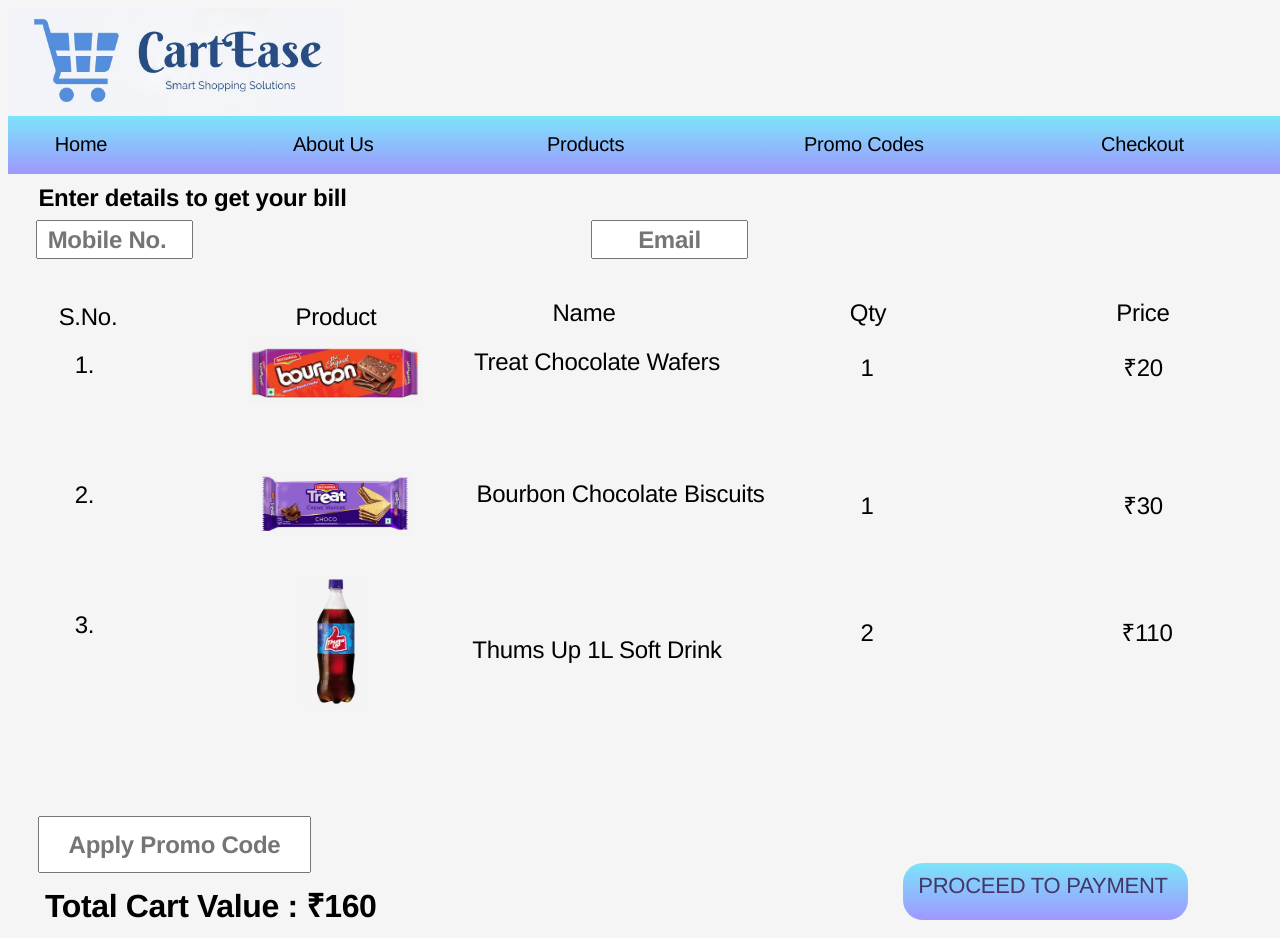
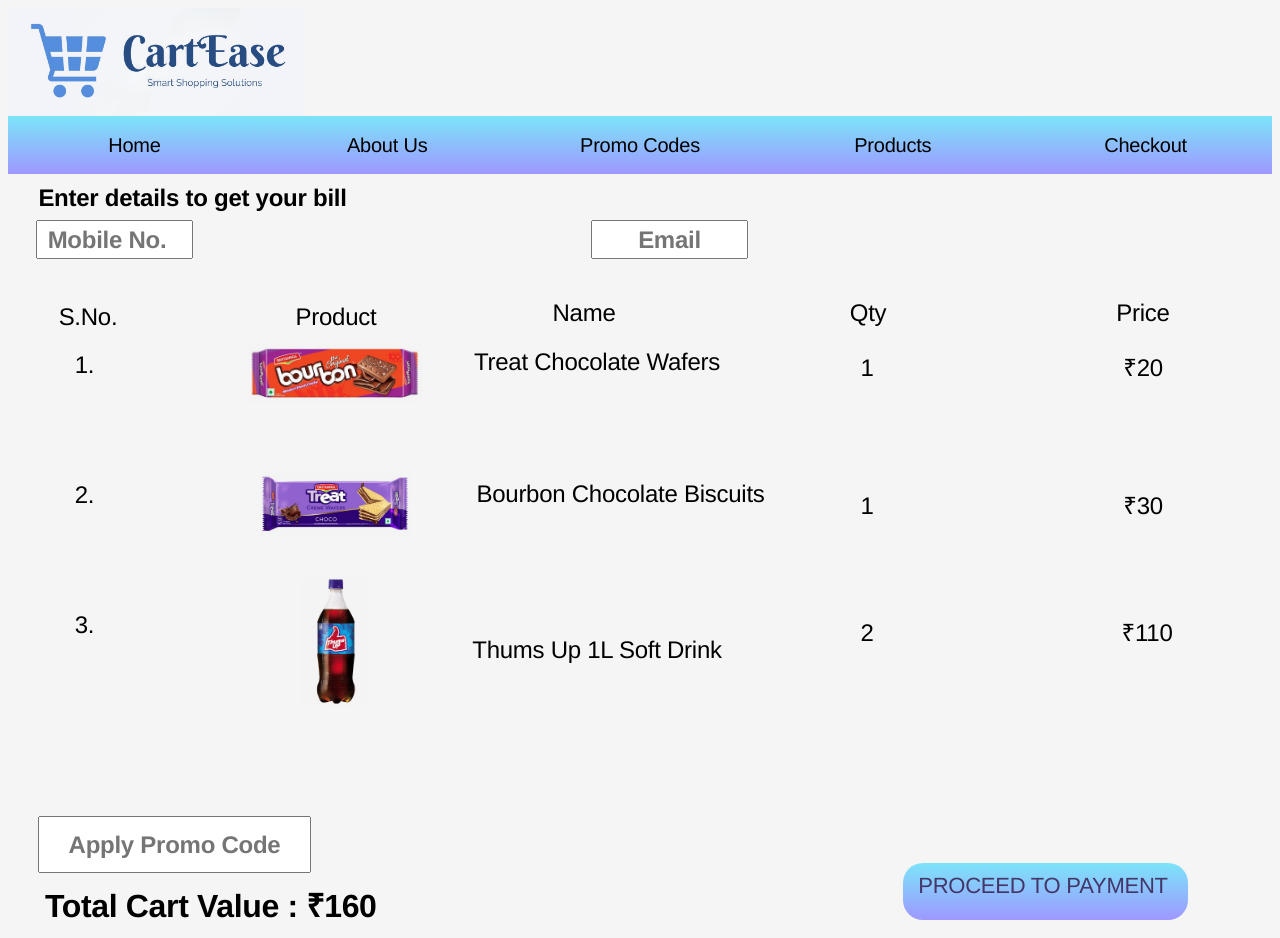
Before and after one commit to gandhi25samar/Cartease-CPG162, a React (Create React App) app: page /Checkout in a window 1280 px wide. Built offline with nearby package versions, Linux system fonts and the light colour scheme.

Commit message:
Modified navbar

```diff
--- a/src/components/Navbar/navbar.css
+++ b/src/components/Navbar/navbar.css
@@ -1,4 +1,4 @@
-.logo-and-navbar {
+/* .logo-and-navbar {
   height: 166px;
   position: relative;
   width: 1280px;
@@ -96,4 +96,91 @@
   top: 8px;
   white-space: nowrap;
   width: 93px;
+} */
+
+/* Ensure the navbar spans the full width */
+.logo-and-navbar {
+  height: 166px;
+  position: relative;
+  width: 100%; /* Updated from fixed width to full width */
 }
+
+/* Adjust the logo to be responsive */
+.logo-and-navbar .logo {
+  height: auto;
+  max-height: 108px;
+  object-fit: cover;
+  position: absolute;
+  top: 0;
+  left: 0;
+  width: auto;
+  max-width: 336px;
+}
+
+/* Navbar background that spans the full width */
+.logo-and-navbar .navbar {
+  background: linear-gradient(
+    180deg,
+    rgb(124, 228, 249) 0%,
+    rgb(158, 152, 255) 100%
+  );
+  height: 58px;
+  position: absolute;
+  top: 108px;
+  left: 0;
+  width: 100%; /* Full width */
+  display: flex; /* Use Flexbox */
+  justify-content: space-around; /* Evenly space out the links */
+  align-items: center;
+}
+
+/* Common styles for all text-wrapper classes (DRY approach) */
+.navbar a {
+  color: #000000;
+  font-family: "Inter-Light", Helvetica;
+  font-size: 20px;
+  font-weight: 300;
+  letter-spacing: -0.22px;
+  line-height: 40px;
+  text-decoration: none;
+  white-space: nowrap; /* Prevent wrapping */
+}
+
+/* Individual link classes for positioning adjustments */
+.text-wrapper {
+  flex: 1;
+  text-align: center;
+}
+.div {
+  flex: 1;
+  text-align: center;
+}
+.text-wrapper-2 {
+  flex: 1;
+  text-align: center;
+}
+.text-wrapper-3 {
+  flex: 1;
+  text-align: center;
+}
+.text-wrapper-4 {
+  flex: 1;
+  text-align: center;
+}
+
+/* Optional media queries for better responsiveness on smaller screens */
+@media (max-width: 768px) {
+  .logo-and-navbar {
+    flex-direction: column; /* Stack logo and navbar vertically */
+    height: auto; /* Adjust height automatically */
+  }
+
+  .navbar {
+    flex-direction: column;
+    height: auto;
+  }
+
+  .logo {
+    margin-bottom: 10px; /* Add spacing between logo and navbar */
+  }
+}
--- a/src/components/Navbar/navbar.js
+++ b/src/components/Navbar/navbar.js
@@ -10,6 +10,13 @@ const LogoAndNavbar = () => {
         <img className="logo" alt="Logo" src={logo2} />
       </a>
       <div className="navbar">
+        <Link
+          to="/Home"
+          className="text-wrapper-3"
+          style={{ textDecoration: "none" }}
+        >
+          Home
+        </Link>
         <Link
           to="/AboutUs"
           className="text-wrapper"
@@ -31,13 +38,7 @@ const LogoAndNavbar = () => {
         >
           Products
         </Link>
-        <Link
-          to="/Home"
-          className="text-wrapper-3"
-          style={{ textDecoration: "none" }}
-        >
-          Home
-        </Link>
+
         <Link
           to="/Checkout"
           className="text-wrapper-4"
```
